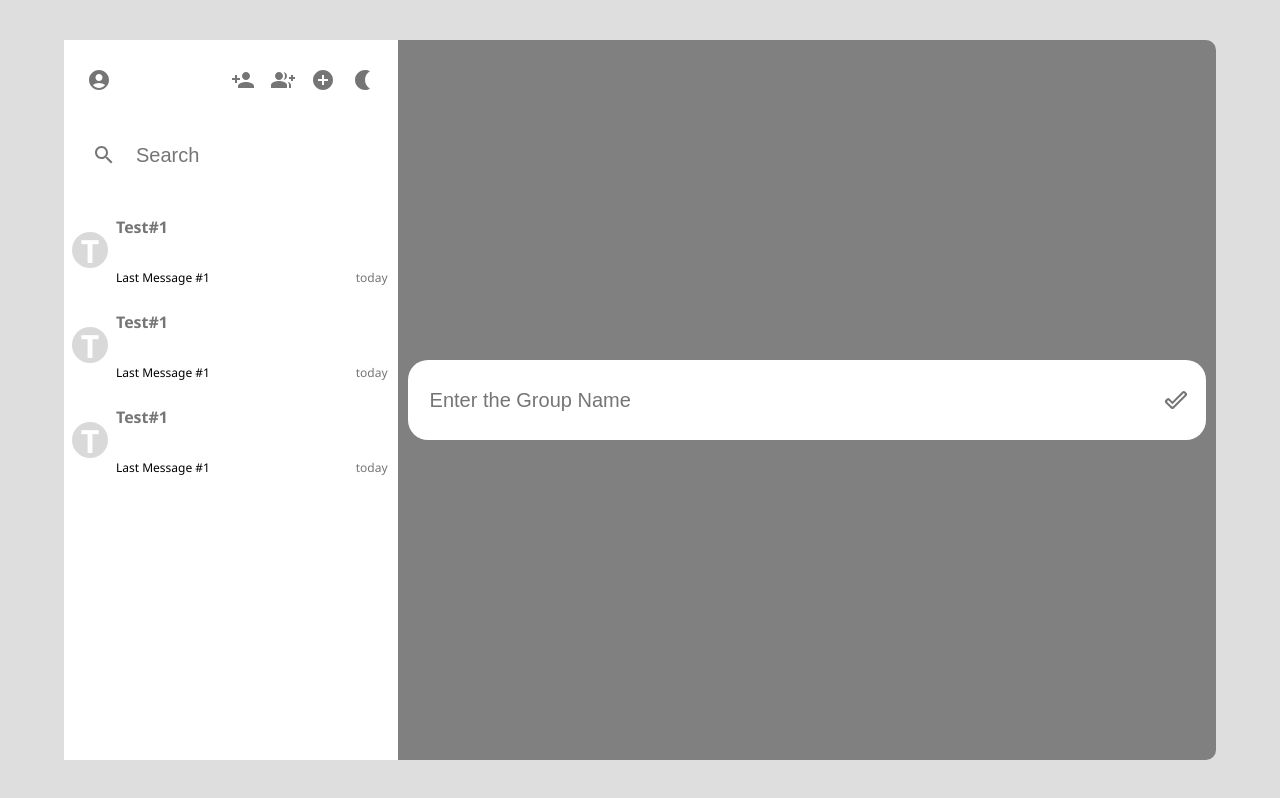
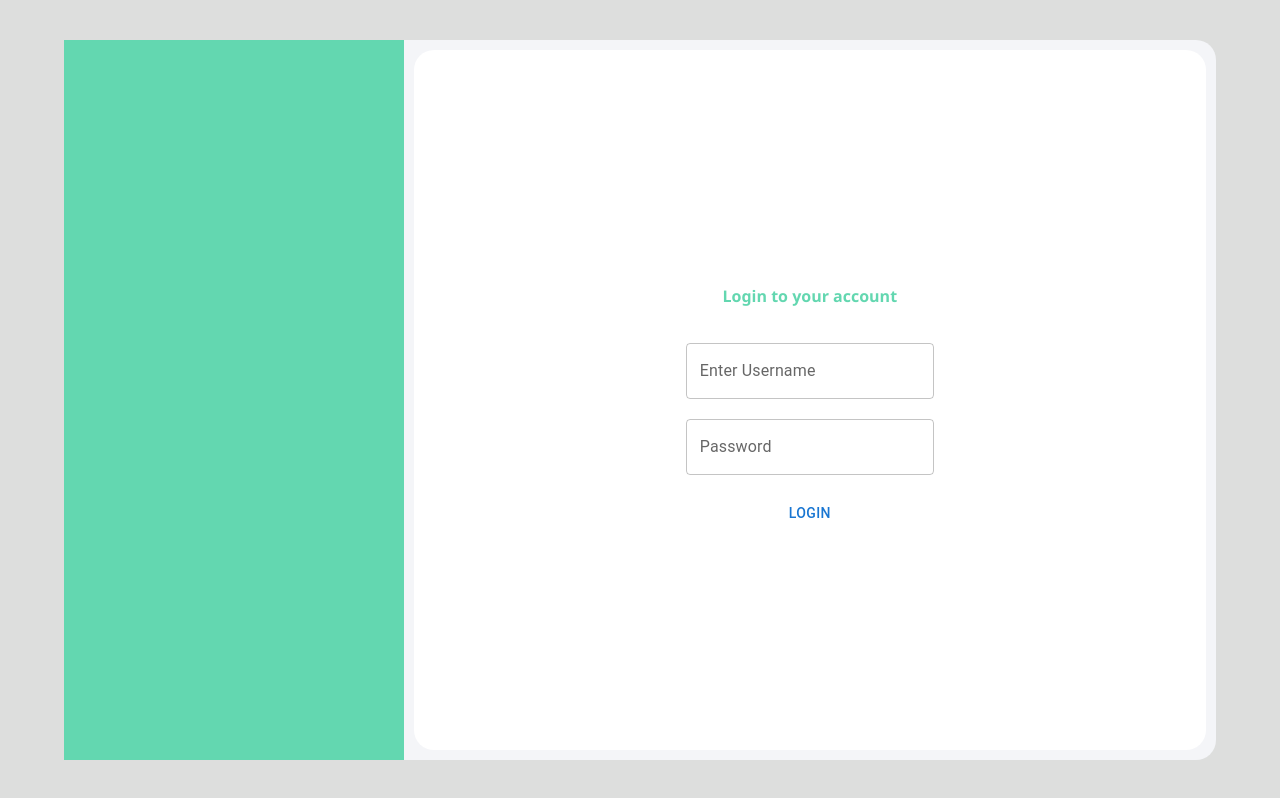
Before and after one commit to saivardhanvemula/ChitChat, a React (Vite) app in the folder frontend/: page / in a window 1280 px wide. Built offline with nearby package versions, Linux system fonts and the light colour scheme.

Commit message:
Login Page

```diff
--- a/frontend/src/App.css
+++ b/frontend/src/App.css
@@ -192,3 +192,34 @@
     display: flex;
     justify-content: space-between;
 }
+
+.login-container{
+    height: 90vh;
+    width: 90vw;
+    background-color: #f4f5f8;
+    border-radius: 20px;
+    display: flex;
+}
+
+.image-container{
+    flex: .3;
+    display: flex;
+    justify-content: center;
+    align-items: center;
+
+    background-color: #63d7b0;
+}
+.login-box{
+    flex: .7;
+    background-color: white;
+    border-radius: 20px;
+    margin: 10px;
+    font-family: 'Segoe UI', Tahoma, Geneva, Verdana, sans-serif;
+    color: #63d7b0;
+    font-weight: bolder;
+    display: flex;
+    justify-content: center;
+    align-items: center;
+    flex-direction: column;
+    gap: 20px;
+}
--- a/frontend/src/App.jsx
+++ b/frontend/src/App.jsx
@@ -1,12 +1,14 @@
 import './App.css'
 import { MainContainer } from './components/MainContainer'
+import { Login } from './components/Login'
 
 function App() {
 
   return (
     <div className='app'>
       {/* app */}
-      <MainContainer/>
+      {/* <MainContainer/> */}
+      <Login/>
     </div>
   )
 }
--- /dev/null
+++ b/frontend/src/components/Login.jsx
@@ -0,0 +1,25 @@
+import { Button, TextField } from "@mui/material";
+import React from "react";
+
+export const Login = () => {
+    return (
+        <div className="login-container">
+            <div className="image-container"></div>
+            <div className="login-box">
+                <p>Login to your account</p>
+                <TextField
+                    id="standard-basic"
+                    label="Enter Username"
+                    varient="outline"
+                />
+                <TextField
+                    id="standard-basic"
+                    label="Password"
+                    type="password"
+                    autoComplete="current-password"
+                />
+                <Button varient="outlined">Login</Button>
+            </div>
+        </div>
+    );
+};
```
